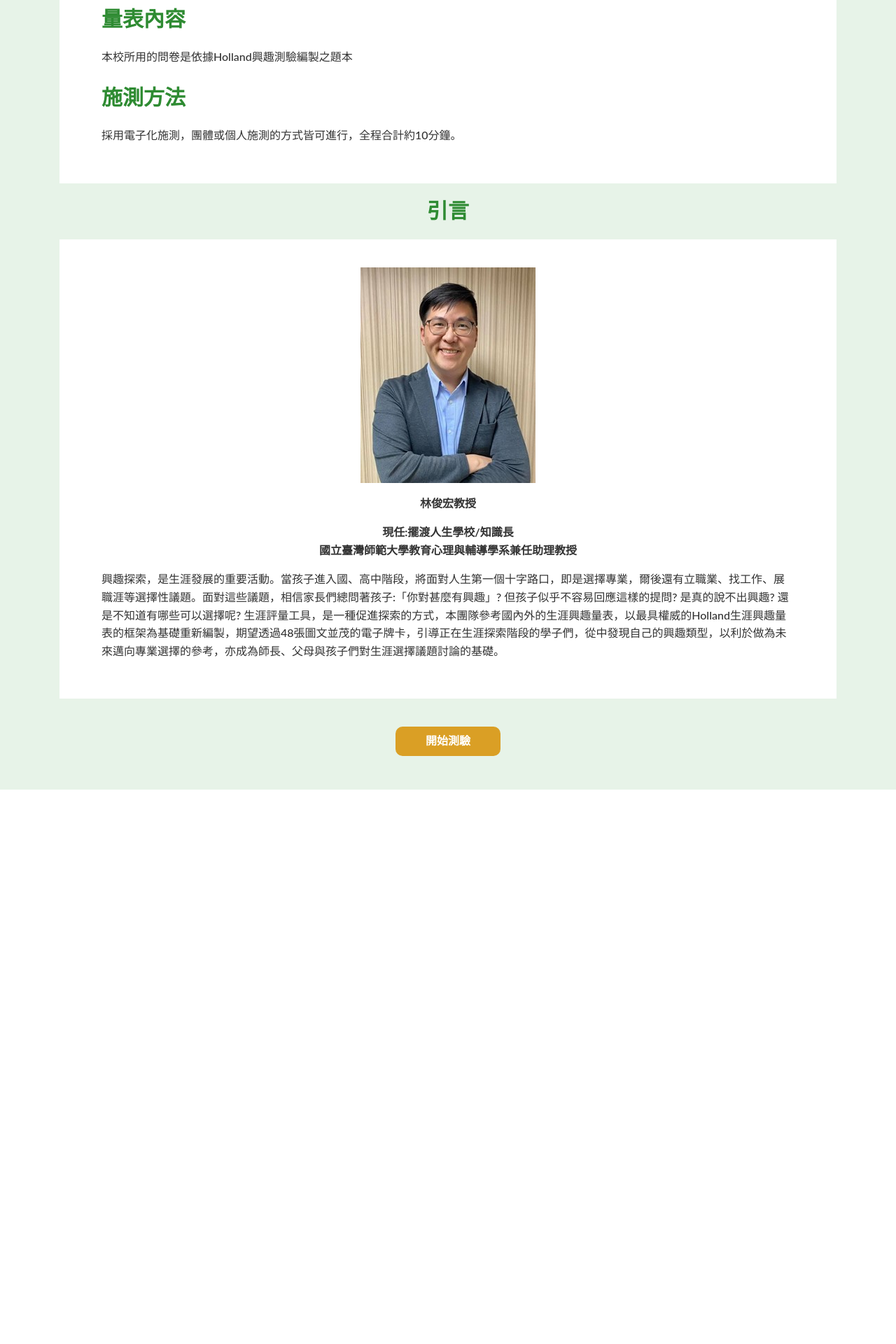
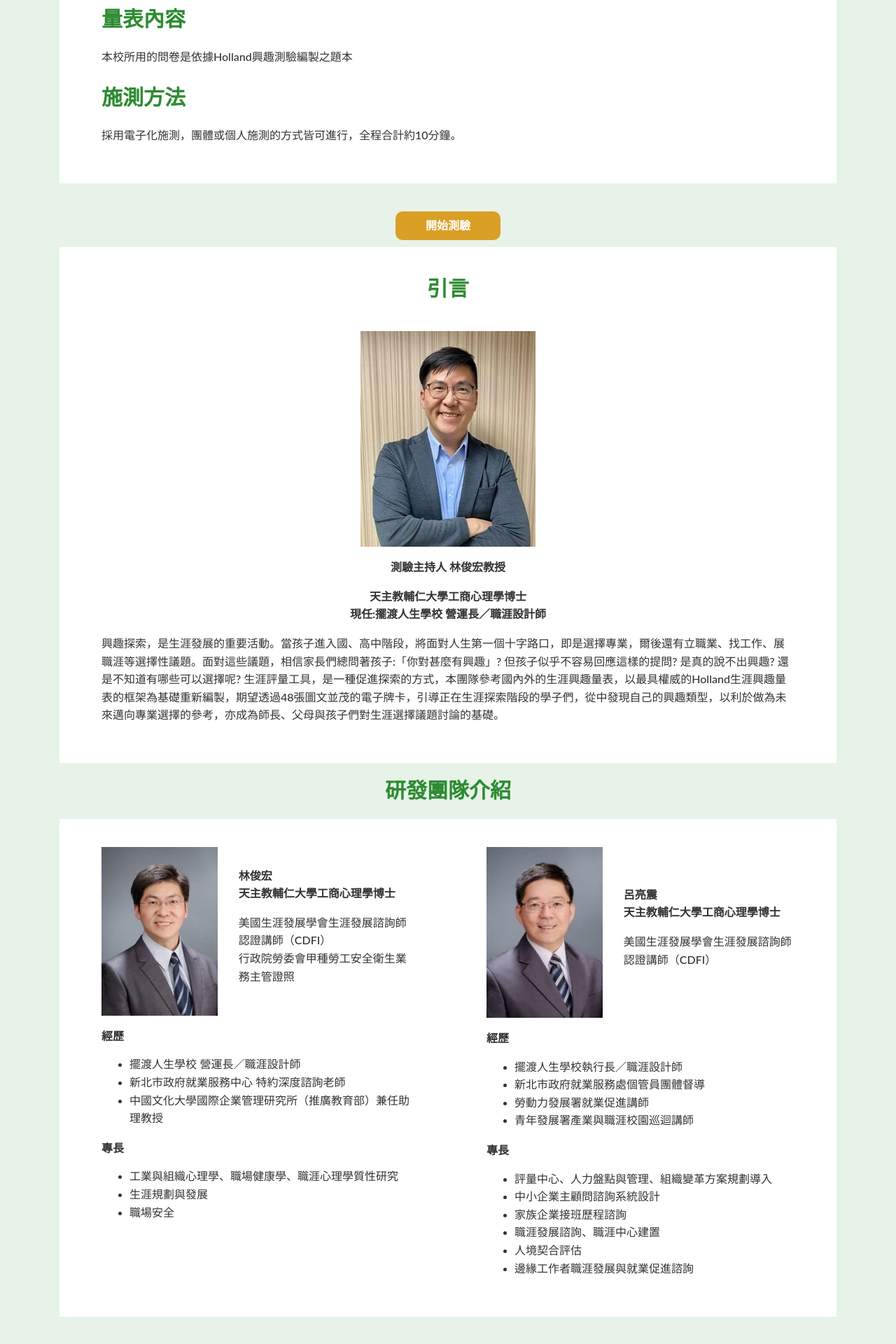
Before and after one commit to FooJiaYin/aidk, a PHP site: page /survey/instructions in a window 1280 px wide. Shown: the part 738-2658 px from the top of the page at 70% size. Before the commit the page ends 1866 px from the top, so only its background shows below. Run offline with PHP 8.4, Linux system fonts and the light colour scheme.

Commit message:
UI: Edit baidu info

```diff
--- a/app/views/survey/instructions.php
+++ b/app/views/survey/instructions.php
@@ -24,23 +24,100 @@
             <p>採用電子化施測，團體或個人施測的方式皆可進行，全程合計約10分鐘。</p>
         </div>
     </div>
-    <div class="titleJL middle_jl">
-        <h1>引言</h1>
+
+    <div class="middle_jl marT30">
+        <a href="/survey/personal_info/" class="btnJL">開始測驗</a>
     </div>
+
     <div class="boxBor">
+        <div class="titleJL middle_jl">
+            <h1>引言</h1>
+        </div>
 
         <div class="instructTxt">
             <center><b>
                 <p><img src="/static/images/baidu.jpg"></p>
-                <p>林俊宏教授<br />
-                <p>現任:擺渡人生學校/知識長<br />
-                國立臺灣師範大學教育心理與輔導學系兼任助理教授</p>
+                <p>測驗主持人 林俊宏教授<br />
+                <p>天主教輔仁大學工商心理學博士<br />
+                現任:擺渡人生學校 營運⾧／職涯設計師</p>
                 </b></center>
 
             <p>興趣探索，是生涯發展的重要活動。當孩子進入國、高中階段，將面對人生第一個十字路口，即是選擇專業，爾後還有立職業、找工作、展職涯等選擇性議題。面對這些議題，相信家長們總問著孩子:「你對甚麼有興趣」? 但孩子似乎不容易回應這樣的提問? 是真的說不出興趣? 還是不知道有哪些可以選擇呢? 生涯評量工具，是一種促進探索的方式，本團隊參考國內外的生涯興趣量表，以最具權威的Holland生涯興趣量表的框架為基礎重新編製，期望透過48張圖文並茂的電子牌卡，引導正在生涯探索階段的學子們，從中發現自己的興趣類型，以利於做為未來邁向專業選擇的參考，亦成為師長、父母與孩子們對生涯選擇議題討論的基礎。</p>
         </div>
     </div>
-    <div class="middle_jl marT30">
-        <a href="/survey/personal_info/" class="btnJL">開始測驗</a>
+
+    <div class="titleJL middle_jl">
+        <h1>研發團隊介紹</h1>
+    </div>
+
+    <div class="boxBor">
+        <div class="row">
+            <div class="col-12 col-md-6">
+                <div class="instructTxt">
+                <div class="row  align-items-center">
+                    <div class="col-12 col-sm-5 col-md-12 col-lg-5">
+                        <img src="/static/images/baidu-1.jpg">
+                    </div>
+                    <div class="col">
+                        <b>
+                            <p>林俊宏<br />
+                            天主教輔仁大學工商心理學博士<p>
+                        </b>
+                            <p>美國生涯發展學會生涯發展諮詢師認證講師（CDFI）<br />
+                            行政院勞委會甲種勞工安全衛生業務主管證照</p>
+                    </div>
+                </div>
+                    <p></p>
+                    <p><b>經歷</b></p>
+                    <ul>
+                        <li>擺渡人生學校 營運⾧／職涯設計師</li>
+                        <li>新北市政府就業服務中心 特約深度諮詢老師</li>
+                        <li>中國文化大學國際企業管理研究所（推廣教育部）兼任助理教授</li>
+                    </ul>
+                    <p><b>專長</b></p>
+                    <ul>
+                        <li>工業與組織心理學、職場健康學、職涯心理學質性研究</li>
+                        <li>生涯規劃與發展</li>
+                        <li>職場安全</li>
+                    </ul>
+                </div>
+            </div>
+            <div class="col-12 col-md-6">
+                <div class="instructTxt">
+                <div class="row  align-items-center">
+                    <div class="col-12 col-sm-5 col-md-12 col-lg-5">
+                        <img src="/static/images/baidu-2.jpg">
+                    </div>
+                    <div class="col">
+                        <b>
+                            <p>呂亮震<br />
+                            天主教輔仁大學工商心理學博士<p>
+                        </b>
+                            <p>美國生涯發展學會生涯發展諮詢師認證講師（CDFI）</p>
+                    </div>
+                </div>
+                    <p></p>
+                    <p><b>經歷</b></p>
+                    <ul>
+                        <li>擺渡人生學校執行⾧／職涯設計師</li>
+                        <li>新北市政府就業服務處個管員團體督導</li>
+                        <li>勞動力發展署就業促進講師</li>
+                        <li>青年發展署產業與職涯校園巡迴講師</li>
+                    </ul>
+                    <p><b>專長</b></p>
+                    <ul>
+                        <li>評量中心、人力盤點與管理、組織變革方案規劃導入</li>
+                        <li>中小企業主顧問諮詢系統設計</li>
+                        <li>家族企業接班歷程諮詢</li>
+                        <li>職涯發展諮詢、職涯中心建置</li>
+                        <li>人境契合評估</li>
+                        <li>邊緣工作者職涯發展與就業促進諮詢</li>
+                    </ul>
+                </div>
+            </div>
+
+        </div>
+
+
     </div>
 </div>
```
Also changed, not shown: static/images/baidu-1.jpg (added), static/images/baidu-2.jpg (added).
